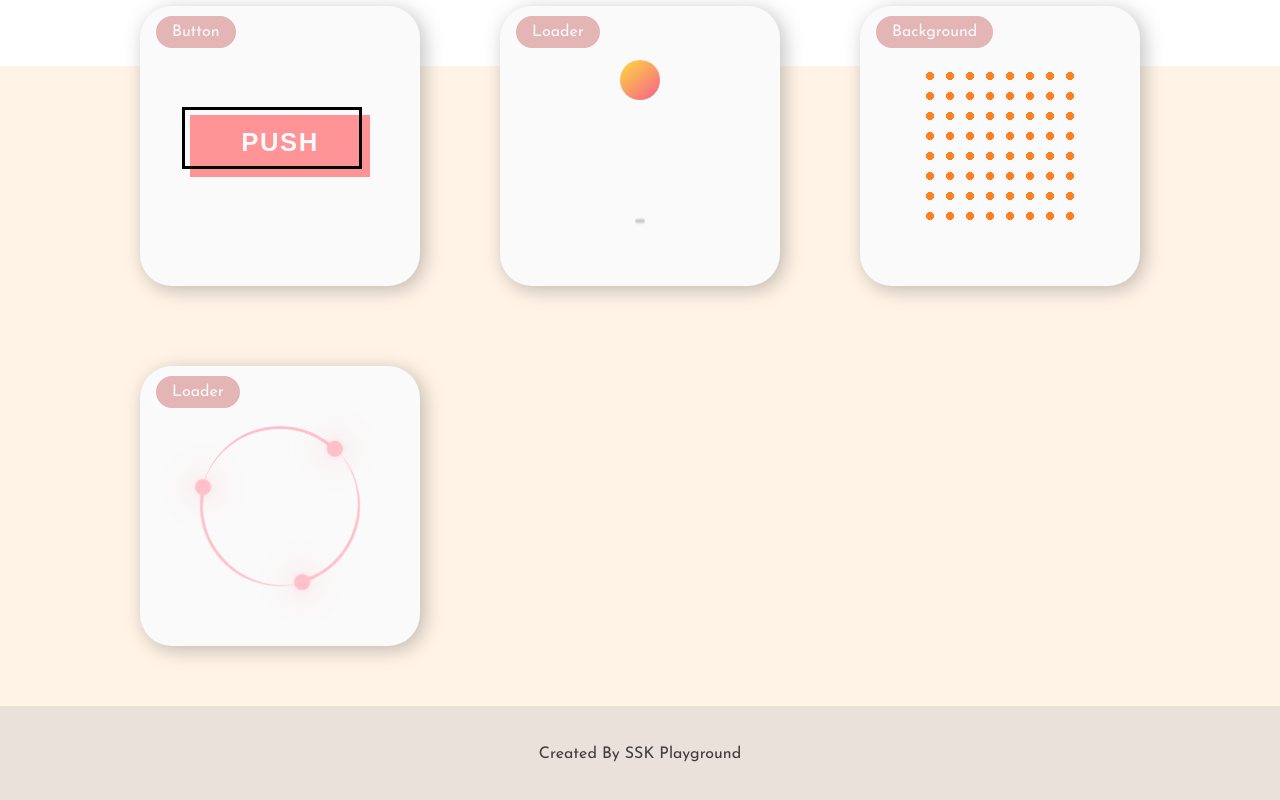
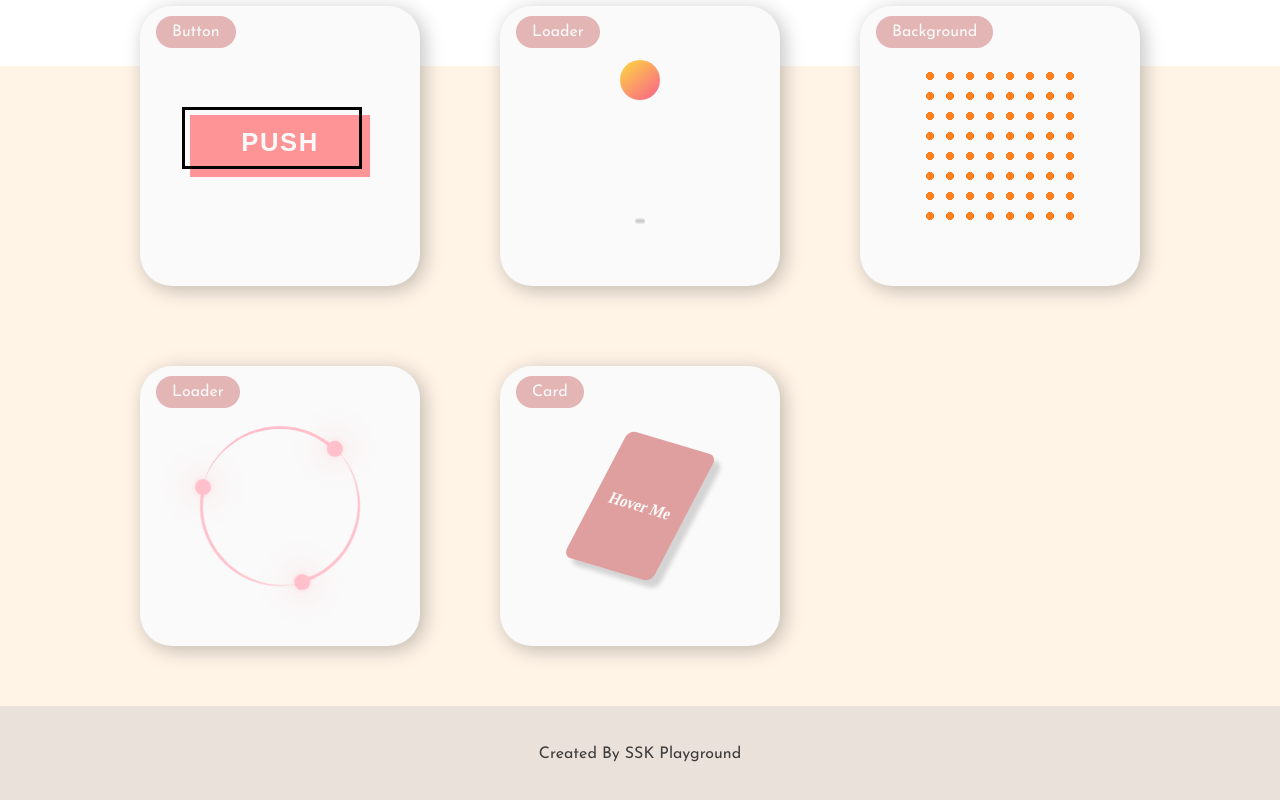
Before and after one commit to ssk-dev-3/components-park, a Next.js app: page / in a window 1280 px wide. Shown: the part 494-1294 px from the top of the page. Built offline with nearby package versions, Linux system fonts and the light colour scheme.

Commit message:
✨ カードコンポーネント追加

```diff
--- a/pages/components/gallery/index.tsx
+++ b/pages/components/gallery/index.tsx
@@ -3,6 +3,7 @@ import Button001 from '../items/button001';
 import Loader001 from '../items/loader001';
 import Loader002 from '../items/loader002';
 import Background001 from '../items/background001';
+import Card001 from '../items/card001';
 import galleryStyle from './gallery.module.css';
 
 const Gallery: React.FC = () => {
@@ -21,6 +22,9 @@ const Gallery: React.FC = () => {
         <Card category='loader'>
           <Loader002 />
         </Card>
+        <Card category='card'>
+          <Card001 />
+        </Card>
       </div>
     </div>
   );
--- /dev/null
+++ b/pages/components/items/card001/card001.module.css
@@ -0,0 +1,21 @@
+.card {
+  display: grid;
+  place-items: center;
+  width: 100px;
+  height: 130px;
+  color: hsl(0, 0%, 98%);
+  font-weight: bold;
+  background-color: hsl(0, 51%, 75%);
+  box-shadow: 10px 5px 4px rgb(212, 212, 212);
+  border-radius: 8px;
+  transition: 0.2s linear;
+  transform: skew(-10deg, -5deg) rotate(20deg);
+  cursor: pointer;
+}
+
+.card:hover {
+  height: 150px;
+  box-shadow: 3px 5px 4px rgb(212, 212, 212);
+  transform: rotate(0deg);
+  transform-origin: bottom left;
+}
--- /dev/null
+++ b/pages/components/items/card001/index.tsx
@@ -0,0 +1,11 @@
+import cardStyle from './card001.module.css';
+
+const Card001 = () => {
+  return (
+    <div className={cardStyle.card}>
+      <p>Hover Me</p>
+    </div>
+  );
+}
+
+export default Card001;
```
